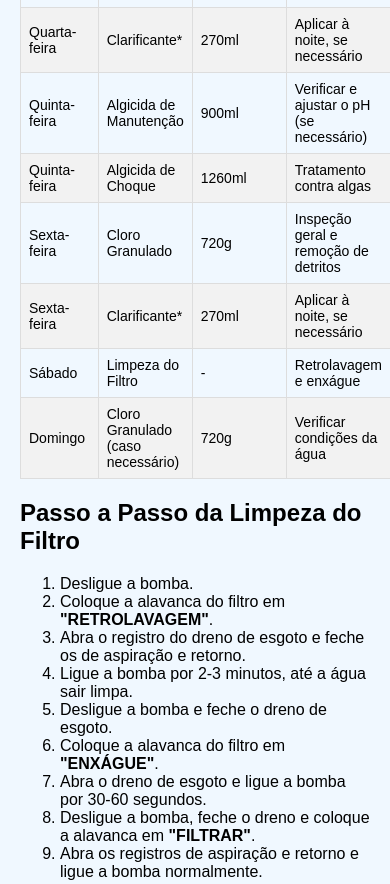
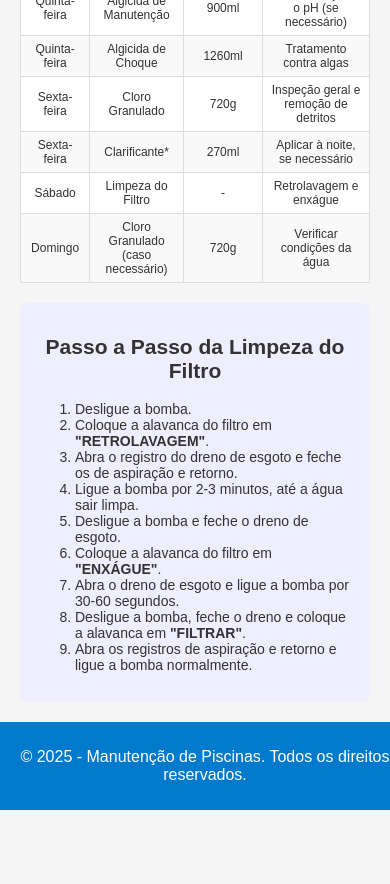
Before and after one commit to luizgabriel520/Plano-semanal-manuten-o-piscina-, a plain HTML site: page index.html in a window 390 px wide. Shown: the part 660-1544 px from the top of the page. After the commit the page ends 1470 px from the top, so only its background shows below. Drawn offline with Linux system fonts and the light colour scheme.

Commit message:
style.css

```diff
--- a/style.css
+++ b/style.css
@@ -1,74 +1,76 @@
-/* style.css */
-
 body {
   font-family: Arial, sans-serif;
   margin: 0;
   padding: 0;
-  background-color: #f0f8ff;
+  background: #f5f5f5;
+  color: #333;
 }
 
 header {
-  background-color: #0077b6;
+  background: #007acc;
   color: white;
   text-align: center;
-  padding: 15px;
+  padding: 20px;
 }
 
 main {
   padding: 20px;
 }
 
+h1, h2 {
+  text-align: center;
+}
+
 table {
   width: 100%;
   border-collapse: collapse;
+  background: white;
   margin-top: 20px;
 }
 
 th, td {
   border: 1px solid #ddd;
   padding: 10px;
-  text-align: left;
+  text-align: center;
 }
 
 th {
-  background-color: #0077b6;
+  background: #007acc;
   color: white;
 }
 
 tr:nth-child(even) {
-  background-color: #f2f2f2;
+  background: #f9f9f9;
 }
 
-.tips {
+.filter-cleaning {
+  background: #eef;
+  padding: 15px;
+  border-radius: 8px;
   margin-top: 20px;
-  padding: 15px;
-  background-color: #e3f2fd;
-  border-radius: 8px;
-}
-
-ul {
-  padding: 10px;
 }
 
 footer {
-  background-color: #0077b6;
-  color: white;
   text-align: center;
   padding: 10px;
-  margin-top: 20px;
+  background: #007acc;
+  color: white;
+  position: relative;
+  bottom: 0;
+  width: 100%;
 }
 
-/* Responsividade */
+/* Responsivo */
 @media (max-width: 768px) {
-  table, th, td {
-    font-size: 14px;
+  table {
+    font-size: 12px;
   }
 
   th, td {
-    padding: 8px;
+    padding: 6px;
   }
 
-  header, footer {
-    padding: 10px;
+  .filter-cleaning {
+    font-size: 14px;
   }
 }
```
